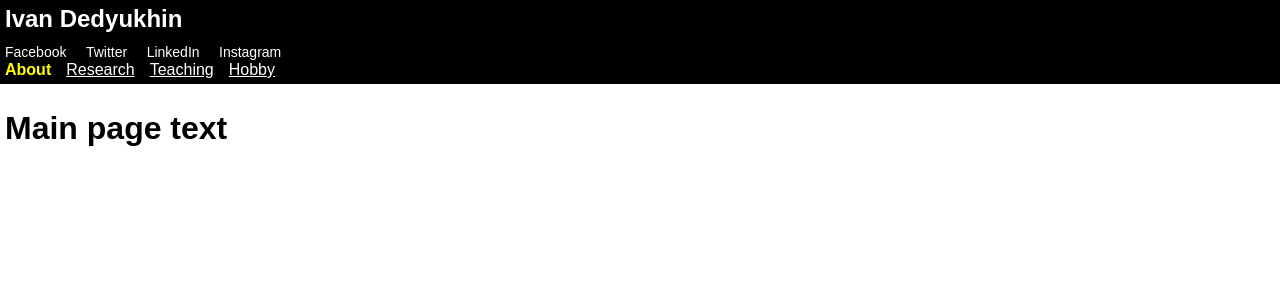
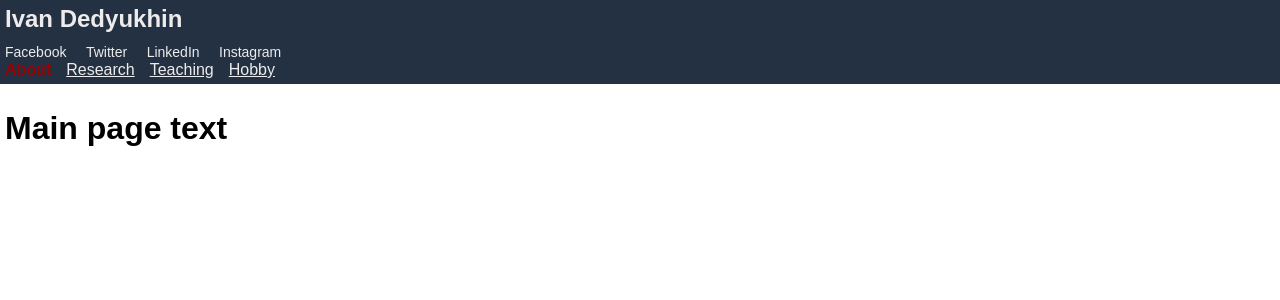
Before and after one commit to Dedyukhin/dedyukhin.github.io, a Jekyll site: the page built from README.md, in a window 1280 px wide. Shown: the top 300 px of the page. Built offline with Jekyll 4.4.1, drawn with Linux system fonts in a browser that asks for light colours; our own code applies the rules of GitHub Pages for plain Markdown files.

Commit message:
Update default.html

```diff
--- a/_layouts/default.html
+++ b/_layouts/default.html
@@ -26,13 +26,13 @@
 
         /* Navigation bar styling */
         nav {
-            background-color: black;
-            color: white;
+            background-color:  #243142;
+            color: #EDEBEB;
             padding: 5px;
         }
 
         nav h2 {
-            color: white;
+            color: #EDEBEB;
             margin: 0 0 10px 0;
         }
 
@@ -54,12 +54,12 @@
         /* Navigation bar link styling */
         .horizontal-nav a {
             text-decoration: underline;
-            color: white;
+            color: #EDEBEB;
         }
 
         /* Highlight the active/current page */
         .horizontal-nav a.active {
-            color: yellow; /* Change the color to highlight */
+            color: #990000; /* Change the color to highlight */
             font-weight: bold; /* Optionally, make the text bold */
             text-decoration: none; /* Optionally, remove underline */
         }
@@ -79,7 +79,7 @@
         }
 
         .social-links a {
-            color: white;
+            color: #EDEBEB;
             text-decoration: none;
             margin-right: 15px;
             font-size: 14px;
```
